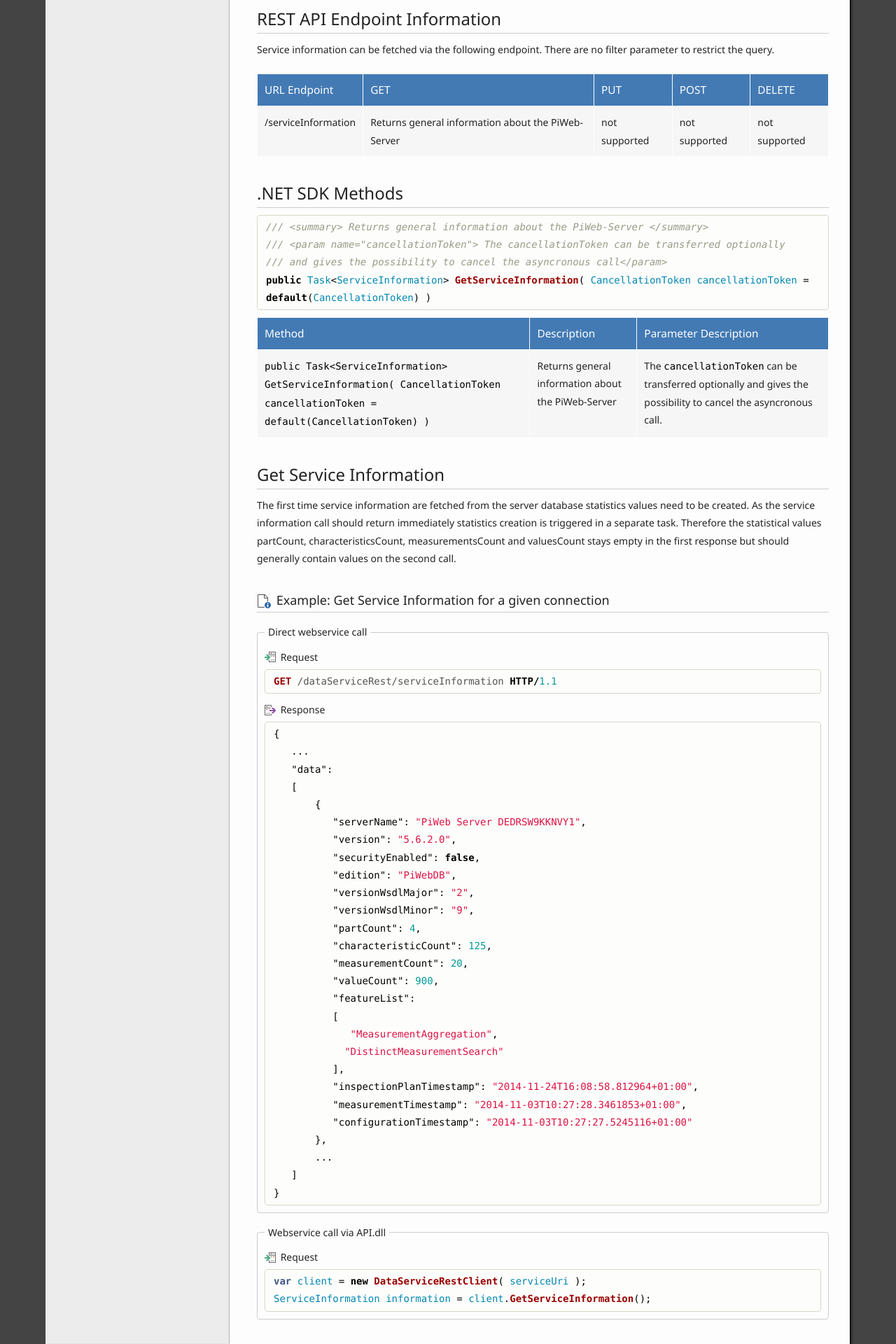
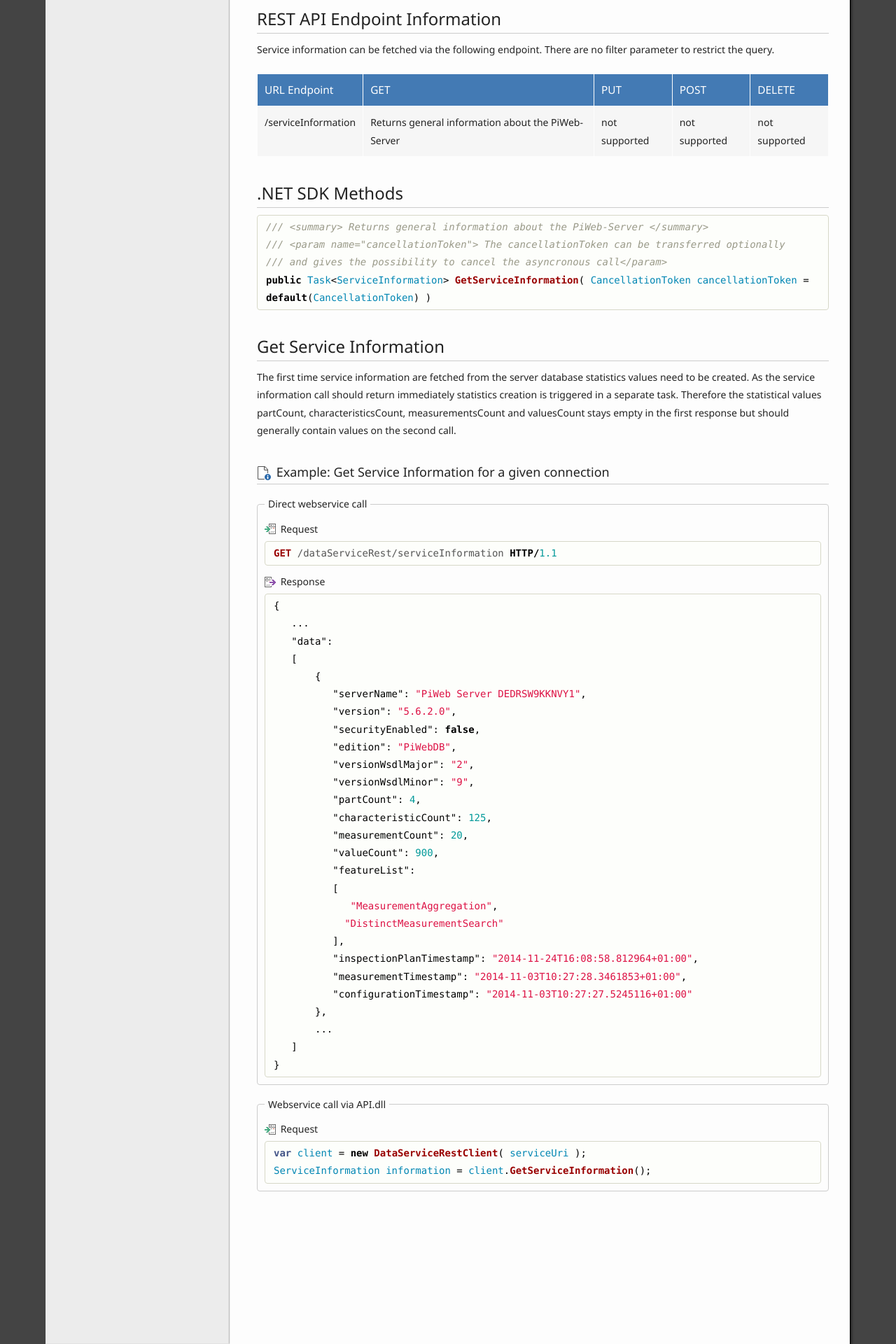
Before and after one commit to ZEISS-PiWeb/PiWeb-Api, a Jekyll site: the page built from _pages/021-serviceinformation.md, in a window 1280 px wide. Shown: the part 1089-3009 px from the top of the page at 70% size. Built offline with Jekyll 4.4.1, drawn with Linux system fonts in a browser that asks for light colours.

Commit message:
Update 021-serviceinformation.md

````diff
--- a/_pages/021-serviceinformation.md
+++ b/_pages/021-serviceinformation.md
@@ -51,10 +51,6 @@ URL Endpoint | GET | PUT | POST | DELETE
 /// and gives the possibility to cancel the asyncronous call</param>
 public Task<ServiceInformation> GetServiceInformation( CancellationToken cancellationToken = default(CancellationToken) )
 {% endhighlight %}
-
-Method | Description | Parameter Description
--------|-------------|----------------------
-```public Task<ServiceInformation> GetServiceInformation( CancellationToken cancellationToken = default(CancellationToken) )``` | Returns general information about the PiWeb-Server | The ```cancellationToken``` can be transferred optionally and gives the possibility to cancel the asyncronous call.
 
 ## {{ page.sections['get'] }}
 
````
